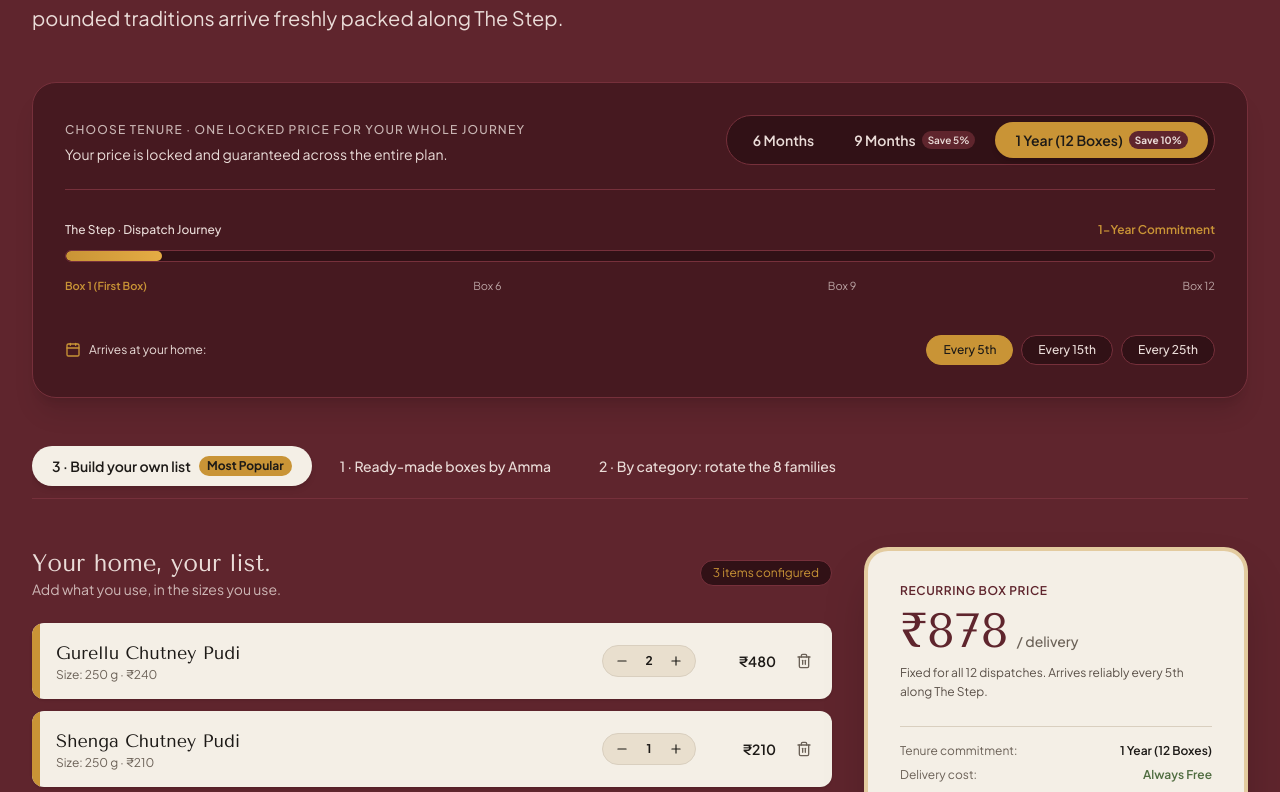
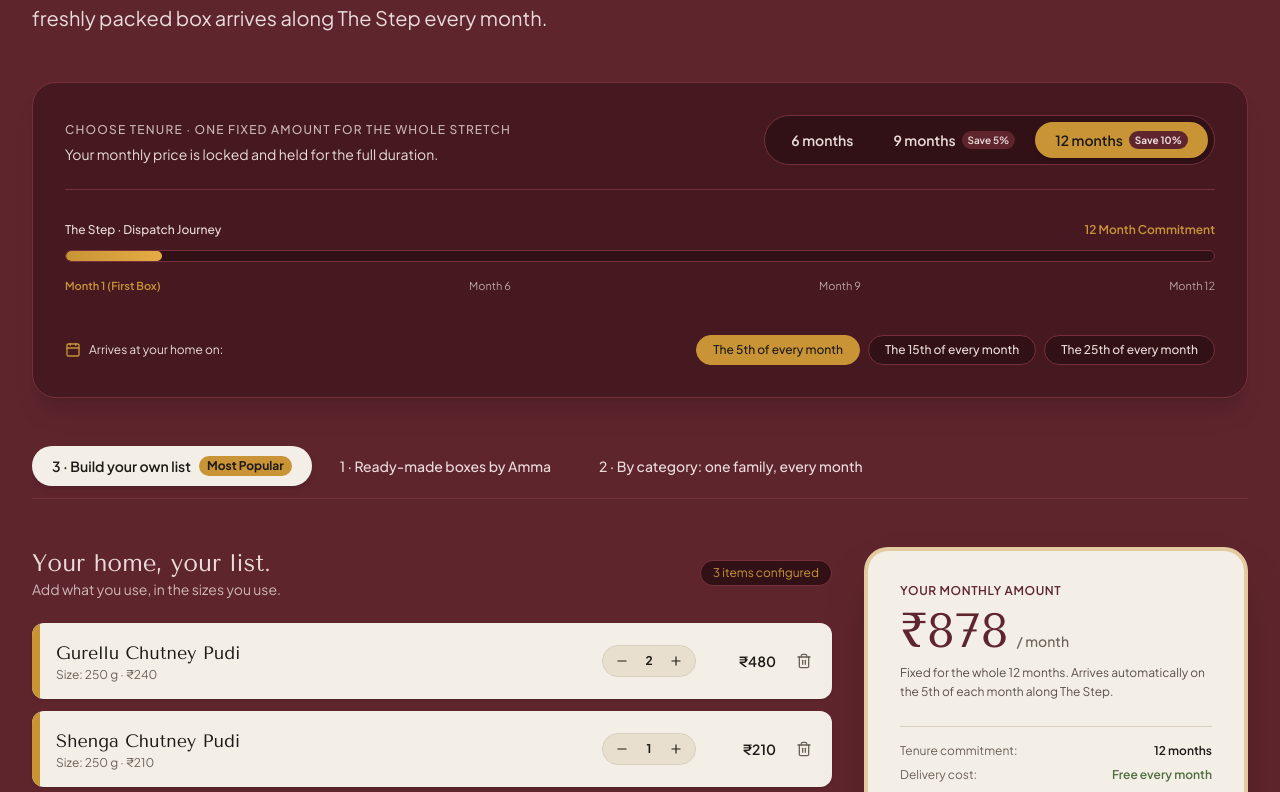
Before and after one commit to Shlok1729/khaadyam, a Next.js app: page / in a window 1280 px wide. Shown: the part 2767-3559 px from the top of the page. Built offline with nearby package versions, Linux system fonts and the light colour scheme.

Commit message:
Revert "Refine subscription copy to remove repetitive month phrasing"
This reverts commit b14a4f037e10c13c432f73889d460bcdc5bc4b97.

```diff
--- a/src/components/SubscriptionSection.tsx
+++ b/src/components/SubscriptionSection.tsx
@@ -34,12 +34,12 @@ export function SubscriptionSection() {
         {/* Section Header */}
         <div className="flex flex-col gap-4 max-w-3xl">
           <h2 className="font-serif-brand text-3xl md:text-5xl text-[#F4EFE6] font-normal">
-            {lang === "kn" ? "ಬರಿದಾಗದ ಭರಣಿ · ಸದಾ ನಿಮ್ಮ ತಟ್ಟೆಗೆ" : "Never an empty jar."}
+            {lang === "kn" ? "ಪ್ರತಿ ತಿಂಗಳೂ ಬಡಿಸ್ತೀನಿ" : "Every month, we serve you."}
           </h2>
           <p className="text-base md:text-xl text-[#EADCD8] font-light leading-relaxed">
             {lang === "kn"
-              ? "ಏನು ಬೇಕು ಮತ್ತು ಎಷ್ಟು ಅವಧಿಗೆ ಎಂದು ಆರಿಸಿ. ಮರುಆರ್ಡರ್ ಮಾಡುವ ಚಿಂತೆಯೇ ಇಲ್ಲದೆ ತಾಜಾ ರುಚಿ ನಿಮ್ಮ ಹೊಸ್ತಿಲಿಗೆ ಸದಾ ತಲುಪುತ್ತದೆ."
-              : "Choose your staples, set your tenure, and forget re-ordering. Pure hand-pounded traditions arrive freshly packed along The Step."}
+              ? "ಏನು ಬರಬೇಕು ಮತ್ತು ಎಷ್ಟು ತಿಂಗಳು ಎಂದು ಆರಿಸಿ. ಮರುಆರ್ಡರ್ ಮಾಡುವ ಚಿಂತೆಯೇ ಇಲ್ಲದೆ ಪ್ರತಿ ತಿಂಗಳು ತಾಜಾ ಪೆಟ್ಟಿಗೆ ನಿಮ್ಮ ಮನೆಗೆ ತಲುಪುತ್ತದೆ."
+              : "Choose what comes, choose how long, and never think about re-ordering. A freshly packed box arrives along The Step every month."}
           </p>
         </div>
 
@@ -49,13 +49,13 @@ export function SubscriptionSection() {
             <div>
               <span className="text-xs uppercase tracking-widest text-[#EADCD8]/80 font-medium">
                 {lang === "kn"
-                  ? "ಅವಧಿ ಆರಿಸಿ · ಸಂಪೂರ್ಣ ಯೋಜನೆಗೆ ಒಂದೇ ನಿಗದಿತ ಬೆಲೆ"
-                  : "Choose tenure · One locked price for your whole journey"}
+                  ? "ಅವಧಿ ಆರಿಸಿ · ಇಡೀ ಅವಧಿಗೆ ಒಂದೇ ನಿಗದಿತ ಮೊತ್ತ"
+                  : "Choose tenure · One fixed amount for the whole stretch"}
               </span>
               <p className="text-sm text-[#EADCD8] mt-1">
                 {lang === "kn"
-                  ? "ನಿಮ್ಮ ಬೆಲೆಯು ಸಂಪೂರ್ಣ ಅವಧಿಗೆ ಬದಲಾಗದೆ ಸ್ಥಿರವಾಗಿರುತ್ತದೆ."
-                  : "Your price is locked and guaranteed across the entire plan."}
+                  ? "ನಿಮ್ಮ ಮಾಸಿಕ ಬೆಲೆ ಸಂಪೂರ್ಣ ಅವಧಿಗೆ ಬದಲಾಗದೆ ಸ್ಥಿರವಾಗಿರುತ್ತದೆ."
+                  : "Your monthly price is locked and held for the full duration."}
               </p>
             </div>
 
@@ -69,7 +69,7 @@ export function SubscriptionSection() {
                     : "text-[#EADCD8] hover:text-white"
                 }`}
               >
-                {lang === "kn" ? "೬ ಕಂತುಗಳು" : "6 Months"}
+                {lang === "kn" ? "೬ ತಿಂಗಳು" : "6 months"}
               </button>
               <button
                 onClick={() => setSubscriptionTenure(9)}
@@ -79,7 +79,7 @@ export function SubscriptionSection() {
                     : "text-[#EADCD8] hover:text-white"
                 }`}
               >
-                <span>{lang === "kn" ? "೯ ಕಂತುಗಳು" : "9 Months"}</span>
+                <span>{lang === "kn" ? "೯ ತಿಂಗಳು" : "9 months"}</span>
                 <span className="text-[10px] bg-[#5F252D] text-[#EADCD8] px-1.5 py-0.5 rounded-full">
                   {lang === "kn" ? "೫% ರಿಯಾಯಿತಿ" : "Save 5%"}
                 </span>
@@ -92,7 +92,7 @@ export function SubscriptionSection() {
                     : "text-[#EADCD8] hover:text-white"
                 }`}
               >
-                <span>{lang === "kn" ? "೧ ವರ್ಷ (೧೨ ಕಂತು)" : "1 Year (12 Boxes)"}</span>
+                <span>{lang === "kn" ? "೧೨ ತಿಂಗಳು" : "12 months"}</span>
                 <span className="text-[10px] bg-[#5F252D] text-[#EADCD8] px-1.5 py-0.5 rounded-full font-bold">
                   {lang === "kn" ? "೧೦% ರಿಯಾಯಿತಿ" : "Save 10%"}
                 </span>
@@ -105,9 +105,7 @@ export function SubscriptionSection() {
             <div className="flex items-center justify-between text-xs text-[#EADCD8] font-medium">
               <span>{lang === "kn" ? "ಹೆಜ್ಜೆ ಗುರುತು (The Step)" : "The Step · Dispatch Journey"}</span>
               <span className="font-semibold text-[#C99436]">
-                {lang === "kn"
-                  ? `${subscriptionTenure === 12 ? "೧ ವರ್ಷದ ಯೋಜನೆ" : `${subscriptionTenure} ಪೆಟ್ಟಿಗೆಗಳ ಪ್ರಯಾಣ`}`
-                  : `${subscriptionTenure === 12 ? "1-Year Commitment" : `${subscriptionTenure}-Box Journey`}`}
+                {lang === "kn" ? `${subscriptionTenure} ತಿಂಗಳ ಯೋಜನೆ` : `${subscriptionTenure} Month Commitment`}
               </span>
             </div>
 
@@ -120,11 +118,11 @@ export function SubscriptionSection() {
 
             <div className="flex justify-between text-[11px] text-[#EADCD8]/70 pt-1">
               <span className="text-[#C99436] font-semibold">
-                {lang === "kn" ? "ಪೆಟ್ಟಿಗೆ ೧ (ಆರಂಭ)" : "Box 1 (First Box)"}
+                {lang === "kn" ? "ತಿಂಗಳು ೧ (ಮೊದಲ ಪೆಟ್ಟಿಗೆ)" : "Month 1 (First Box)"}
               </span>
-              {subscriptionTenure >= 6 && <span>{lang === "kn" ? "ಪೆಟ್ಟಿಗೆ ೬" : "Box 6"}</span>}
-              {subscriptionTenure >= 9 && <span>{lang === "kn" ? "ಪೆಟ್ಟಿಗೆ ೯" : "Box 9"}</span>}
-              <span>{lang === "kn" ? `ಪೆಟ್ಟಿಗೆ ${subscriptionTenure}` : `Box ${subscriptionTenure}`}</span>
+              {subscriptionTenure >= 6 && <span>{lang === "kn" ? "ತಿಂಗಳು ೬" : "Month 6"}</span>}
+              {subscriptionTenure >= 9 && <span>{lang === "kn" ? "ತಿಂಗಳು ೯" : "Month 9"}</span>}
+              <span>{lang === "kn" ? `ತಿಂಗಳು ${subscriptionTenure}` : `Month ${subscriptionTenure}`}</span>
             </div>
           </div>
 
@@ -132,7 +130,7 @@ export function SubscriptionSection() {
           <div className="flex flex-col sm:flex-row sm:items-center justify-between gap-4 pt-2">
             <div className="flex items-center gap-2 text-xs text-[#EADCD8]">
               <Calendar className="w-4 h-4 text-[#C99436]" />
-              <span>{lang === "kn" ? "ಆಗಮನದ ತಾರೀಕು:" : "Arrives at your home:"}</span>
+              <span>{lang === "kn" ? "ಮನೆಗೆ ತಲುಪುವ ದಿನಾಂಕ:" : "Arrives at your home on:"}</span>
             </div>
 
             <div className="flex items-center gap-2">
@@ -146,7 +144,7 @@ export function SubscriptionSection() {
                       : "bg-[#311116] text-[#EADCD8] border-[#76303B] hover:border-[#C99436]"
                   }`}
                 >
-                  {lang === "kn" ? `ಪ್ರತಿ ${day}ನೇ ತಾರೀಕು` : `Every ${day}th`}
+                  {lang === "kn" ? `ಪ್ರತಿ ತಿಂಗಳ ${day}ನೇ ತಾರೀಕು` : `The ${day}th of every month`}
                 </button>
               ))}
             </div>
@@ -188,7 +186,7 @@ export function SubscriptionSection() {
                 : "text-[#EADCD8] hover:text-white"
             }`}
           >
-            <span>{lang === "kn" ? "೨ · ವಿಭಾಗವಾರು ಸರದಿ: ೮ ಕುಟುಂಬಗಳ ರುಚಿ" : "2 · By category: rotate the 8 families"}</span>
+            <span>{lang === "kn" ? "೨ · ವಿಭಾಗವಾರು ಚಂದಾದಾರಿಕೆ" : "2 · By category: one family, every month"}</span>
           </button>
         </div>
 
@@ -327,7 +325,7 @@ export function SubscriptionSection() {
               <div className="bg-[#F4EFE6] text-[#1D1A17] rounded-3xl p-6 md:p-8 flex flex-col justify-between gap-6 shadow-2xl border-4 border-[#C99436]/40 sticky top-28">
                 <div>
                   <div className="flex items-center justify-between text-xs font-semibold text-[#5F252D] uppercase tracking-wider mb-2">
-                    <span>{lang === "kn" ? "ನಿಮ್ಮ ನಿಗದಿತ ಮೊತ್ತ" : "Recurring Box Price"}</span>
+                    <span>{lang === "kn" ? "ನಿಮ್ಮ ತಿಂಗಳ ಮೊತ್ತ" : "Your Monthly Amount"}</span>
                   </div>
 
                   <div className="flex items-baseline gap-2 mt-1">
@@ -335,14 +333,14 @@ export function SubscriptionSection() {
                       ₹{monthlyAmount}
                     </span>
                     <span className="text-sm text-[#6B6157] font-medium">
-                      {lang === "kn" ? "/ ಪೆಟ್ಟಿಗೆಗೆ" : "/ delivery"}
+                      {lang === "kn" ? "/ ತಿಂಗಳು" : "/ month"}
                     </span>
                   </div>
 
                   <p className="text-xs text-[#5A5048] mt-2 leading-relaxed">
                     {lang === "kn"
-                      ? `${subscriptionTenure} ವಿತರಣೆಗಳಿಗೂ ಇದೇ ಬೆಲೆ. ಪ್ರತಿ ${dispatchDay}ನೇ ತಾರೀಕಿಗೆ ನೇರವಾಗಿ ನಿಮ್ಮ ಮನೆಗೆ ಬರುತ್ತದೆ.`
-                      : `Fixed for all ${subscriptionTenure} dispatches. Arrives reliably every ${dispatchDay}th along The Step.`}
+                      ? `${subscriptionTenure} ತಿಂಗಳಿಗೂ ಇದೇ ಬೆಲೆ. ಯಾವುದೇ ದಿಢೀರ್ ಬೆಲೆ ಏರಿಕೆ ಇರುವುದಿಲ್ಲ.`
+                      : `Fixed for the whole ${subscriptionTenure} months. Arrives automatically on the ${dispatchDay}th of each month along The Step.`}
                   </p>
                 </div>
 
@@ -350,15 +348,13 @@ export function SubscriptionSection() {
                   <div className="flex justify-between">
                     <span>{lang === "kn" ? "ಆಯ್ಕೆಯ ಅವಧಿ:" : "Tenure commitment:"}</span>
                     <span className="font-semibold text-[#1D1A17]">
-                      {subscriptionTenure === 12
-                        ? (lang === "kn" ? "೧ ವರ್ಷ (೧೨ ವಿತರಣೆಗಳು)" : "1 Year (12 Boxes)")
-                        : `${subscriptionTenure} ${lang === "kn" ? "ವಿತರಣೆಗಳು" : "Deliveries"}`}
+                      {subscriptionTenure} {lang === "kn" ? "ತಿಂಗಳು" : "months"}
                     </span>
                   </div>
                   <div className="flex justify-between">
                     <span>{lang === "kn" ? "ವಿತರಣಾ ಶುಲ್ಕ:" : "Delivery cost:"}</span>
                     <span className="font-semibold text-[#506D41]">
-                      {lang === "kn" ? "ಸದಾ ಉಚಿತ" : "Always Free"}
+                      {lang === "kn" ? "ಸದಾ ಉಚಿತ" : "Free every month"}
                     </span>
                   </div>
                   <div className="flex justify-between">
@@ -373,7 +369,7 @@ export function SubscriptionSection() {
                     <span>
                       {lang === "kn"
                         ? "ಯುಪಿಐ ಆಟೋಪೇ ಮ್ಯಾಂಡೇಟ್ ಸೆಟ್ ಆಗಿದೆ!"
-                        : "UPI AutoPay Mandate Set! Welcome to the Khaadyam family."}
+                        : "UPI AutoPay Mandate Set! Welcome to Khaadyam Monthly Family."}
                     </span>
                   </div>
                 ) : (
@@ -381,7 +377,7 @@ export function SubscriptionSection() {
                     onClick={() => handleStartSubscription("Custom List", monthlyAmount)}
                     className="w-full bg-[#5F252D] hover:bg-[#461920] text-[#F4EFE6] py-4 rounded-full text-sm font-semibold transition-smooth shadow-md cursor-pointer flex items-center justify-center gap-2 group"
                   >
-                    <span>{lang === "kn" ? "ಚಂದಾದಾರಿಕೆ ಪ್ರಾರಂಭಿಸಿ" : "Start your table ritual"}</span>
+                    <span>{lang === "kn" ? "ತಿಂಗಳ ಪೆಟ್ಟಿಗೆ ಪ್ರಾರಂಭಿಸಿ" : "Set up monthly box"}</span>
                     <ArrowRight className="w-4 h-4 group-hover:translate-x-1 transition-smooth text-[#C99436]" />
                   </button>
                 )}
```
